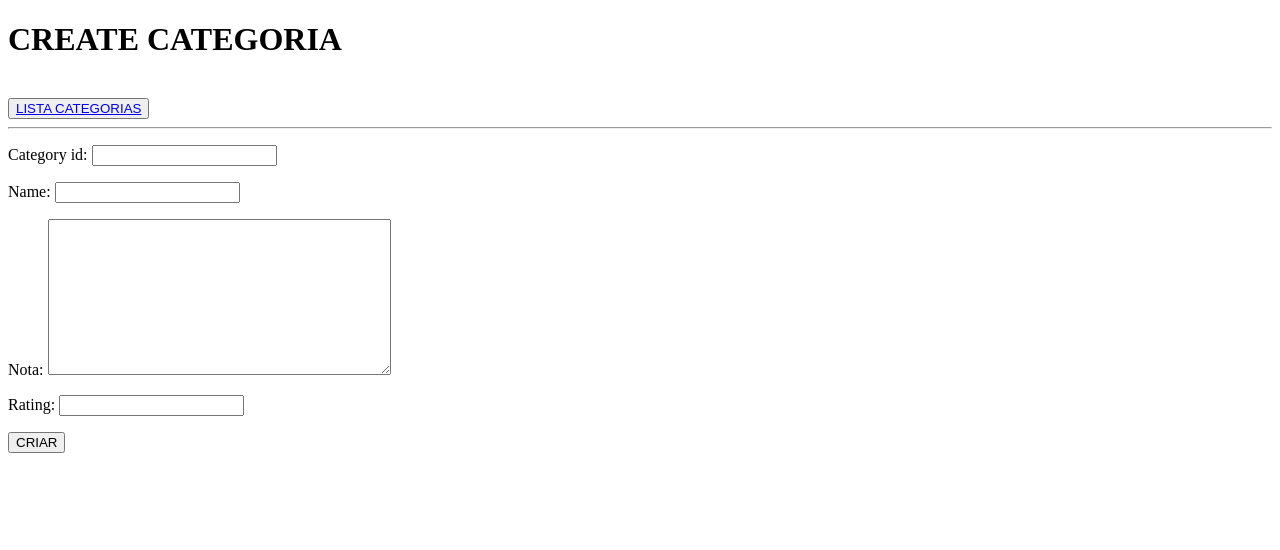
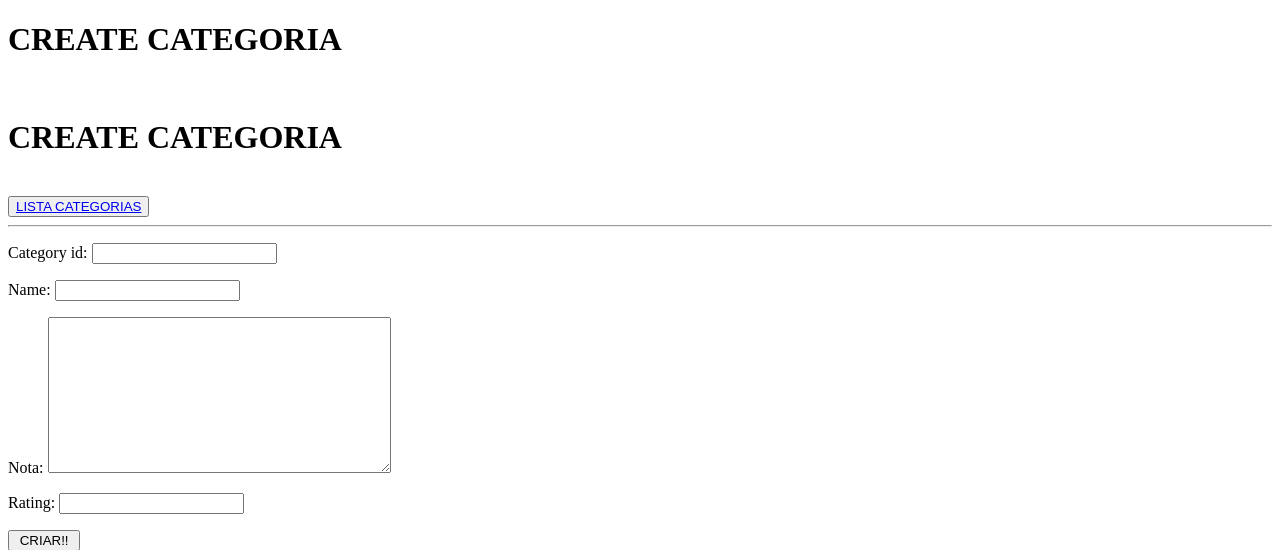
Before and after one commit to eopereiraaa/app_django, a Django app: page /poll/categorias/new/ in a window 1280 px wide. Shown: the top 550 px of the page. Run offline with Django 3.2, Linux system fonts and the light colour scheme.

Commit message:
feat: Migrate to Class-based views

```diff
--- a/polls2/forms.py
+++ b/polls2/forms.py
@@ -33,5 +33,5 @@ class CategoryForm(forms.ModelForm):
         model = Category
         fields = '__all__'
         #exclude = (
-       #     'category_id',
+        #    'category_id',
         #)
--- a/polls2/models.py
+++ b/polls2/models.py
@@ -1,5 +1,5 @@
+from django.db import models
 
-from django.db import models
 
 # Create your models here.
 # ORM => Object Relationship Manager
@@ -10,7 +10,6 @@ from django.db import models
 # 2. Criar a migração
 # 3. Executar a migração
 class Category(models.Model):
-
     # Definir uma tabela no banco de dados
     # É utilizada pelo sistema de migracoes para aplicar cambios no banco de dados.
     # Criar registros em forma de instancias da clase
@@ -22,9 +21,13 @@ class Category(models.Model):
     rating = models.PositiveIntegerField(null=True)
     last_update = models.DateTimeField(null=False, auto_now=True)
 
-
     def __str__(self):
         return self.name
+
+
+class Filme(models.Model):
+    pass
+
 
 """
 CREATE TABLE category
--- a/polls2/templates/polls2/create_categoria.html
+++ b/polls2/templates/polls2/create_categoria.html
@@ -2,17 +2,26 @@
 <html lang="en">
 <head>
     <meta charset="UTF-8">
-    <title>CATEGORIA CREATE</title>
+     <title>CATEGORIA | {% if update %} UPDATE {% else %} CREATE {% endif %}</title>
 </head>
 <body>
 <h1>CREATE CATEGORIA</h1><br>
+<h1>{% if update %} UPDATE {% else %} CREATE {% endif %} CATEGORIA</h1>
+{% if update %}
+<h2>ID: {{ categoria.category_id }}</h2>
+{% endif %}
+<br>
 <button><a href="{% url 'lista_categorias' %}">LISTA CATEGORIAS</a></button>
 
 <hr>
 <form method="POST">
     {% csrf_token %}
     {{ form.as_p }}
-    <input type="submit" value="CRIAR">
+    {% if update %}
+        <button><a href="{% url 'detail_categoria' id=categoria.category_id %}">CANCELAR</a></button>
+    {% endif %}
+    <input type="submit" value="{% if update %} ATUALIZAR!! {% else %} CRIAR!! {% endif %}">
 </form>
+
 </body>
 </html>
--- a/polls2/templates/polls2/detail_categoria.html
+++ b/polls2/templates/polls2/detail_categoria.html
@@ -7,6 +7,7 @@
 <body>
 <h1>DADOS</h1>
 <button><a href="{% url 'lista_categorias' %}">LISTA CATEGORIAS</a></button>
+<button><a href="{% url 'update_categoria' id=categoria.category_id %}">EDITAR</a></button>
 <hr>
 <ul>
     <li><b>NOME:</b> {{ categoria.name }}</li>
--- a/polls2/urls.py
+++ b/polls2/urls.py
@@ -12,7 +12,9 @@ urlpatterns = [
     path('index_new/', views.IndexView.as_view(), name='index_new'),
     path('index_refactor/', views.TemplateView.as_view(template_name='index.html'), name='index_refactor'),
     path('power_conversor/', views.ConversorSuperPower.as_view(), name='power_conversor'),
-    path('categorias/', views.lista_categorias, name='lista_categorias'),
-    path('categorias/new/', views.create_categoria, name='create_categoria'),
-    path('categorias/<int:id>/', views.detail_categoria, name='detail_categoria'),
+    path('categorias/', views.ListaCategoria.as_view(), name='lista_categorias'),
+    path('categorias/new/', views.CreateCategoria.as_view(), name='create_categoria'),
+    path('categorias/<int:id>/', views.DetailCategoria.as_view(), name='detail_categoria'),
+    path('categorias/<int:id>/update/', views.update_categoria, name='update_categoria'),
+    path('categorias/<int:id>/delete/', views.delete_categoria, name='delete_categoria'),
 ]
--- a/polls2/views.py
+++ b/polls2/views.py
@@ -1,8 +1,10 @@
-from django.shortcuts import render
+from django.shortcuts import render, redirect
 from django.http import HttpResponse
 
 
 # Create your views here.
+from django.urls import reverse_lazy
+
 
 def index(request):
     return HttpResponse("Hello World")
@@ -121,35 +123,47 @@ class ConversorSuperPower(FormView):
 
 from .models import Category
 
+from django.views.generic import ListView, CreateView, DetailView
 
-def lista_categorias(request):
-    categorias = Category.objects.all()
+
+class ListaCategoria(ListView):
+    model = Category
+    template_name = 'polls2/lista_categorias.html'
+    context_object_name = 'categorias'
+
+
+class CreateCategoria(CreateView):
+    form_class = CategoryForm
+    template_name = 'polls2/create_categoria.html'
+    success_url = reverse_lazy('lista_categorias')
+
+
+class DetailCategoria(DetailView):
+    model = Category
+    template_name = 'polls2/detail_categoria.html'
+    pk_url_kwarg = 'id'
+    context_object_name = 'categoria'
+
+
+def update_categoria(request, id):
+    categoria = Category.objects.get(category_id=id)
+    if request.method == 'GET':
+        form = CategoryForm(instance=categoria)
+    elif request.method == 'POST':
+        form = CategoryForm(request.POST, instance=categoria)
+        if form.is_valid():
+            form.save()
+            print("ATUALIZADO!!!")
+            return redirect('lista_categorias')
+
     return render(
-        request=request,
-        template_name='polls2/lista_categorias.html',
-        context={'categorias': categorias}
+        request,
+        template_name='polls2/create_categoria.html',
+        context={'form': form, 'update': True, 'categoria': categoria},
     )
 
 
-def create_categoria(request):
-    from .forms import CategoryForm
-    if request.method == 'POST':
-        form = CategoryForm(request.POST)
-        if form.is_valid():
-            form.save()
-            print("DADOS VALIDADOS!!!")
-    else:
-        form = CategoryForm()
-    return render(
-        request=request,
-        template_name='polls2/create_categoria.html',
-        context={'form': form},
-    )
-
-
-def detail_categoria(request, id):
+def delete_categoria(request, id):
     categoria = Category.objects.get(category_id=id)
-    return render(request=request,
-                  template_name='polls2/detail_categoria.html',
-                  context={'categoria': categoria},
-                  )
+    categoria.delete()
+    return redirect('lista_categorias')
```
Also changed, not shown: polls2/templates/polls2/lista_categorias.html (+8 -4 lines), db.sqlite3.
